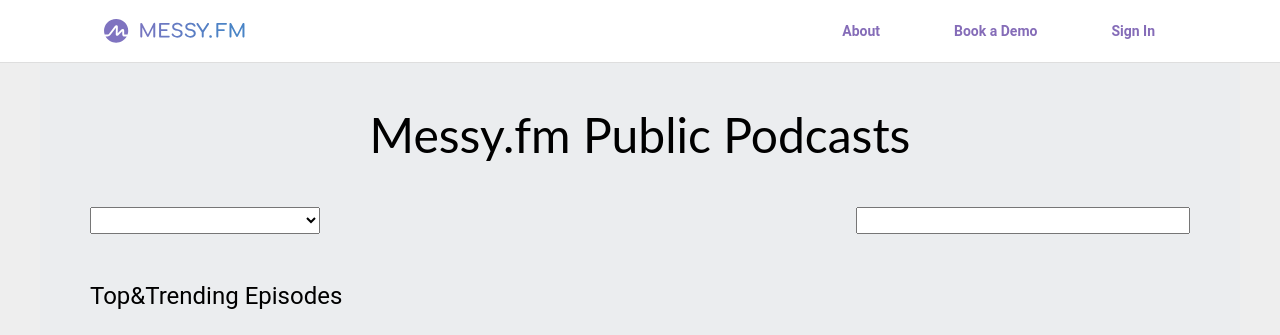
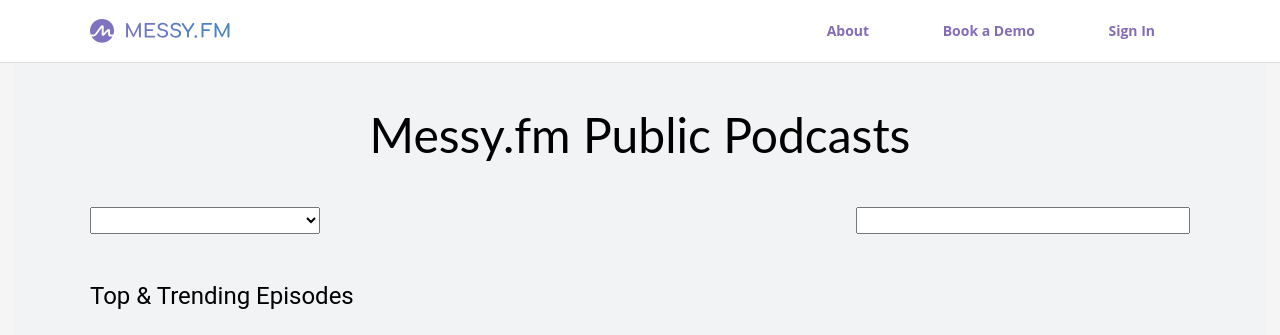
Before and after one commit to vladeiko/pageCatalog, a website: page index.html in a window 1280 px wide. Shown: the top 335 px of the page. Drawn offline with Linux system fonts and the light colour scheme.

Commit message:
Fix styles

```diff
--- a/scss/layout/_content.scss
+++ b/scss/layout/_content.scss
@@ -1,6 +1,6 @@
 .content-container {
   background-color: $backgroundColor;
-  max-width: 1200px;
+  max-width: 1250px;
   background-color: rgba(138, 199, 255, 0.034);
   margin: 0 auto;
 }
@@ -13,6 +13,7 @@
 
 .content__title {
   font-size: 24px;
+  font-family: Roboto, Arial, Helvetica, sans-serif;
   padding: 10px 0 15px 0;
 }
 
--- a/scss/layout/_header.scss
+++ b/scss/layout/_header.scss
@@ -1,6 +1,6 @@
 .header-container {
   background-color: $backgroundColor;
-  max-width: 1200px;
+  max-width: 1250px;
   font-family: "Lato", sans-serif;
   background-color: rgba(138, 199, 255, 0.034);
   margin: 0 auto;
--- a/scss/layout/_navigation.scss
+++ b/scss/layout/_navigation.scss
@@ -2,6 +2,8 @@
   background: white;
   margin: 0 auto;
   height: 62px;
+  font-size: 0.85rem;
+  font-weight: 700;
   border-bottom: 1px solid rgb(222, 222, 222);
 }
 
@@ -16,7 +18,7 @@
 }
 
 .nav-logo-img {
-  padding: 0 20px;
+  padding: 0;
   zoom: 0.72;
 }
 
--- a/scss/utils/_variables.scss
+++ b/scss/utils/_variables.scss
@@ -1,5 +1,5 @@
-$backgroundColor: rgb(238, 238, 238);
+$backgroundColor: rgb(245, 245, 245);
 $navBackgroundColor: white;
-$defaultFontFamily: Roboto, Arial, Helvetica, sans-serif, black;
+$defaultFontFamily: "Open Sans", Arial, Helvetica, sans-serif, black;
 $linkColor: rgb(133, 108, 184);
 $filterBoxColor: rgba(170, 217, 248, 0.075);
```
Also changed, not shown: index.html (+1 -1 lines), css/style.css.
